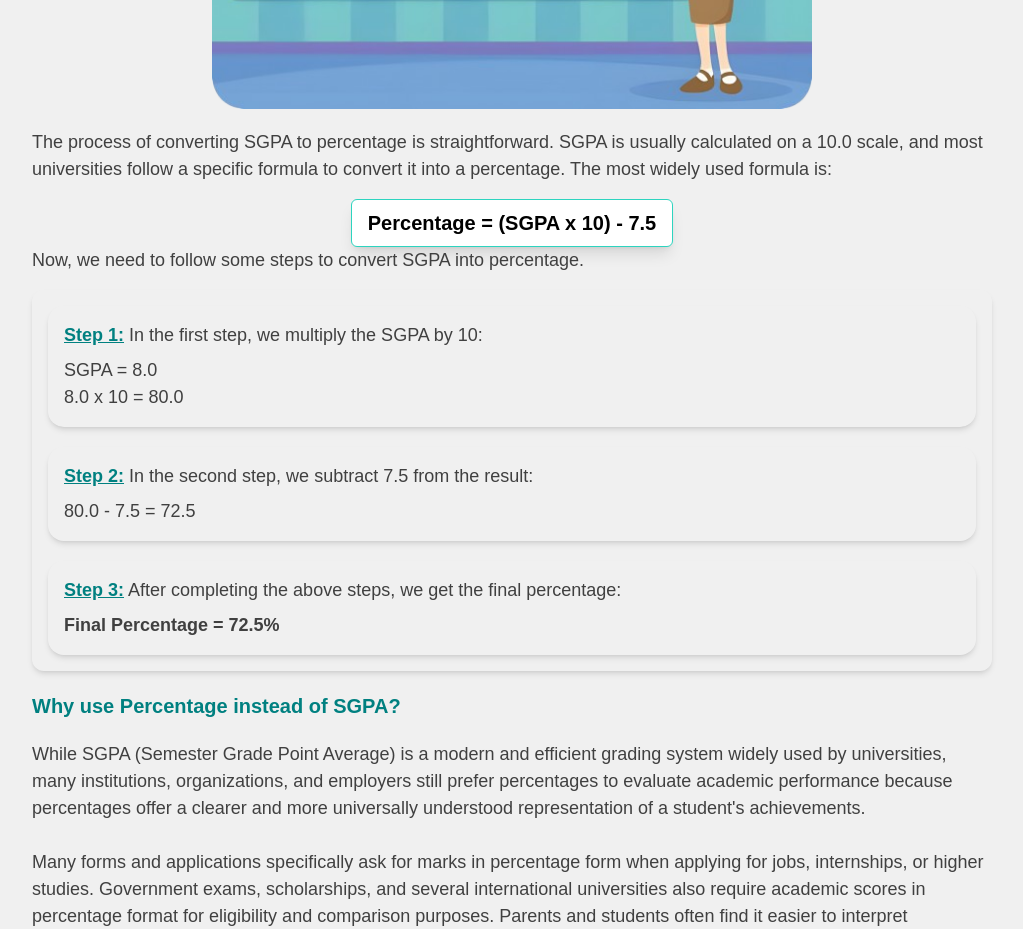
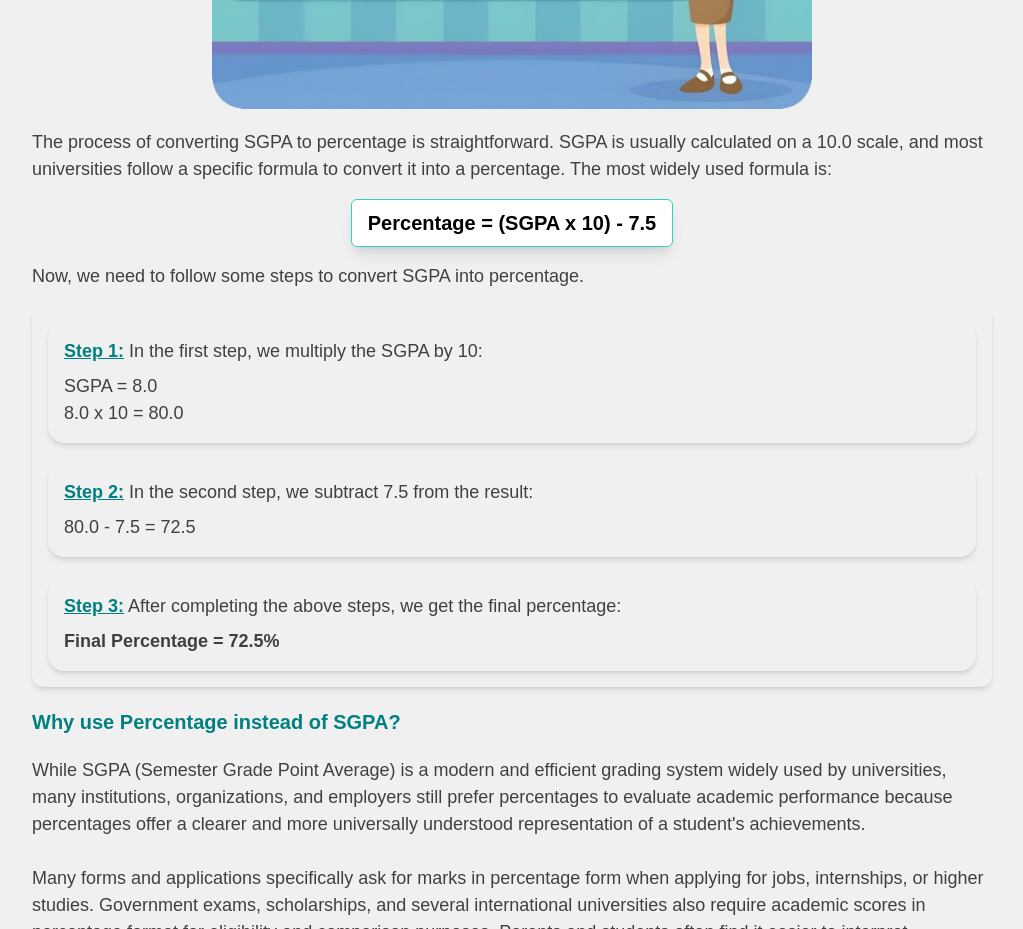
Before and after one commit to nitinsaini034/sgpa-to-percentage, a Next.js app: page / in a window 1280 px wide. Shown: the part 3640-4569 px from the top of the page, without its empty margins (128-1151 px from the left). Built offline with nearby package versions, Linux system fonts and the light colour scheme.

Commit message:
Update SgpaToPercentageCalculator.tsx

```diff
--- a/src/components/calculators/SgpaToPercentageCalculator.tsx
+++ b/src/components/calculators/SgpaToPercentageCalculator.tsx
@@ -390,7 +390,7 @@ export function SgpaToPercentageCalculator({
               Percentage = (SGPA x 10) - 7.5
             </strong>
           </div>
-          Now, we need to follow some steps to convert SGPA into percentage.
+          <p className='mt-5'>Now, we need to follow some steps to convert SGPA into percentage.</p>
           <div className="mt-5 border-1 border-gray-400 rounded-xl shadow-md p-4 ">
             <div className="border-1 border-teal-400 hover:border-teal-500 rounded-2xl p-4 transition-all duration-300 transform shadow-md hover:shadow-xl active:shadow-xl focus:shadow-xl">
               <p>
```
